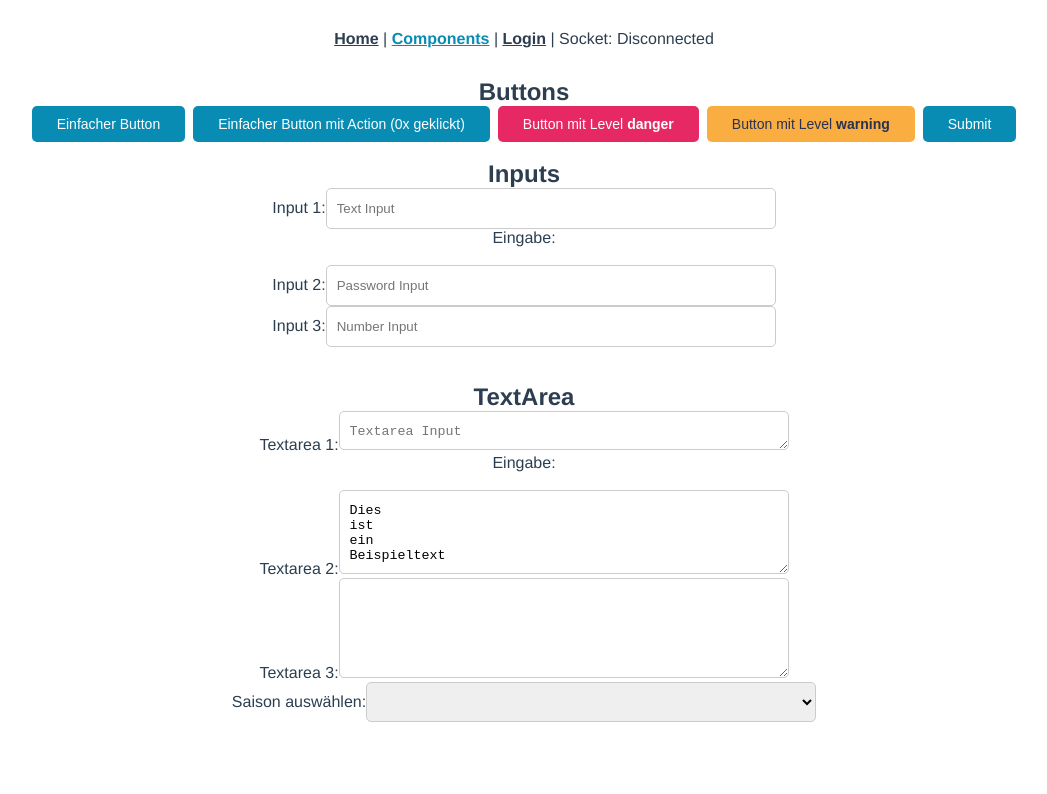
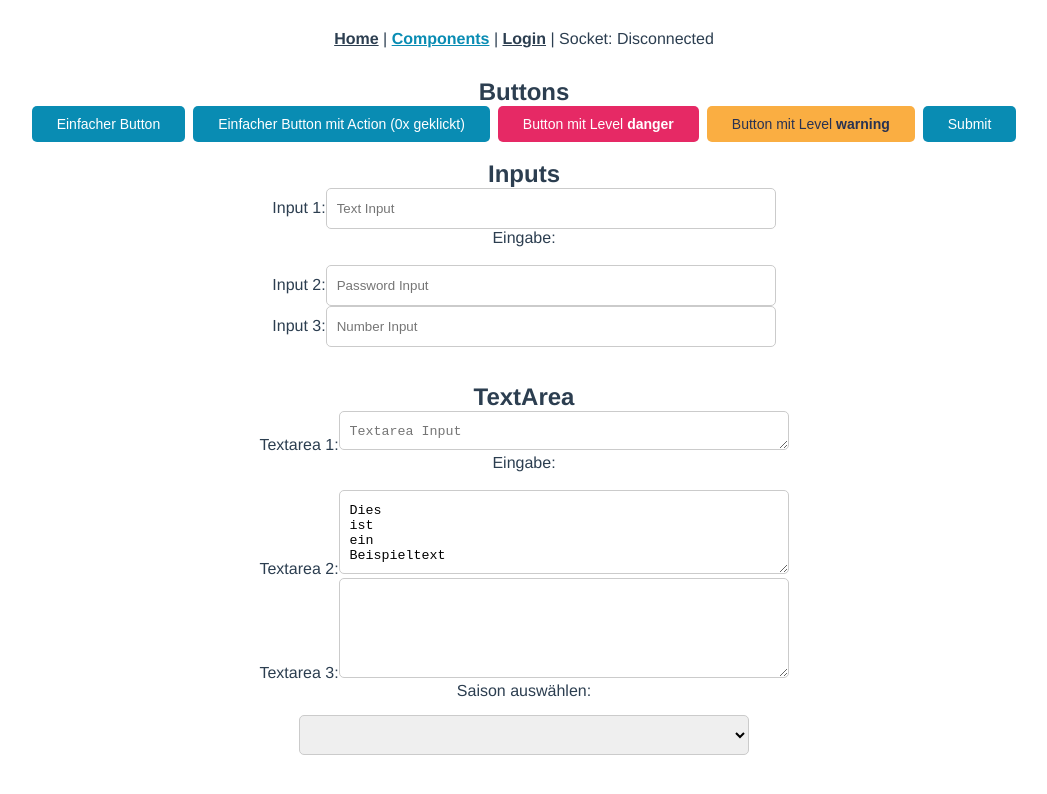
Before and after one commit to TheTimmaeh/EVA-Tischtennis, a Vue app in the folder frontend-private/: page /components in a window 1280 px wide. Shown: the top 794 px of the page, without its empty margins (116-1163 px from the left). Built offline with nearby package versions, Linux system fonts and the light colour scheme.

Commit message:
Fixed Select Logic

```diff
--- a/frontend-private/src/components/SeasonSelect.vue
+++ b/frontend-private/src/components/SeasonSelect.vue
@@ -1,50 +1,54 @@
 <template>
-    <select class="" placeholder="Hinweis...." ref="seasonSelect" v-model="selected">
-      <option v-for="option in options" :key="option.key" :value="option.value">{{ option.text }}</option>
-    </select>
-
+    <Select :options="props.options" :label="props.label" :error="error" v-model="selectValue" />
 </template>
 
 <script>
+  import { ref, watch } from 'vue'
+  import Select from '@/components/Select'
 
   export default {
-    data () {
-      return {
-        selected: ''
-      }
-    },
+    name: 'SeasonSelect',
     props: {
-      options:
-        [{key:1, value:"wi", text:"Winter"}, {key:2, value:"su", text:"Sommer"} ]
-      ,
+      options: {
+        type: Array,
+        default: [
+          { value: '', text: '' },
+          { value: 'wi', text: 'Winter' },
+          { value: 'su', text: 'Sommer' },
+        ],
+      },
       label: {
         type: String,
         default: '',
       },
+      modelValue: {
+        type: String,
+        default: '',
+      },
+      error: {
+        type: [Boolean, String],
+        default: false,
+      },
     },
-    setup(props){
+    components: {
+      Select,
+    },
+    emits: {
+      'update:modelValue': null,
+    },
+    setup(props, { emit }){
+      const error = ref(props.error === 'true' ? true : props.error)
+      const selectValue = ref('')
+
+      watch(selectValue, () => {
+        emit('update:modelValue', selectValue.value)
+      })
+
       return {
-        options: [{key:1, value:"wi", text:"Winter"}, {key:2, value:"su", text:"Sommer"} ],
-
+        error,
+        selectValue,
+        props,
       }
     },
   }
 </script>
-
-<style lang="scss" scoped>
-select{
-	width: 450px;
-	height: 40px;
-	border: 1px solid $color-info;
-	padding: 7 9,5px;
-  border-radius: 5px;
-}
-select:focus{
-    outline: none !important;
-    border-color: $color-info;
-    box-shadow: 0 0 10px $color-info;
-}
-div{
-  padding: 15px;
-}
-</style>
```
